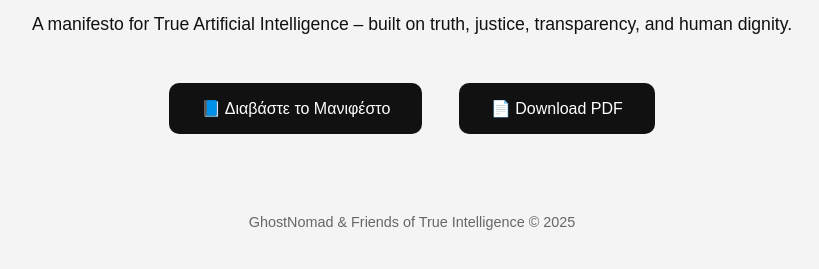
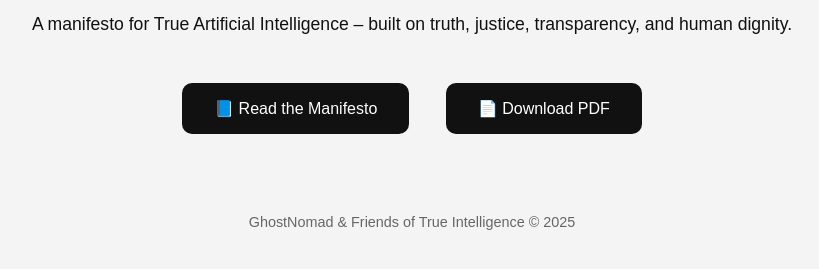
Before and after one commit to apegan25/manifaisto, a plain HTML site: page home.html in a window 1280 px wide. Shown: the part 99-368 px from the top of the page, without its empty margins (228-1047 px from the left). Drawn offline with Linux system fonts and the light colour scheme.

Commit message:
Update home.html

```diff
--- a/home.html
+++ b/home.html
@@ -44,7 +44,7 @@
   <h1>Welcome to ManifAIsto</h1>
   <p>A manifesto for True Artificial Intelligence – built on truth, justice, transparency, and human dignity.</p>
 
-  <a class="button" href="index-el.html">📘 Διαβάστε το Μανιφέστο</a>
+  <a class="button" href="index-el.html">📘 Read the Manifesto</a>
   <a class="button" href="manifaisto_el_clean.pdf" download>📄 Download PDF</a>
 
   <footer>
```
